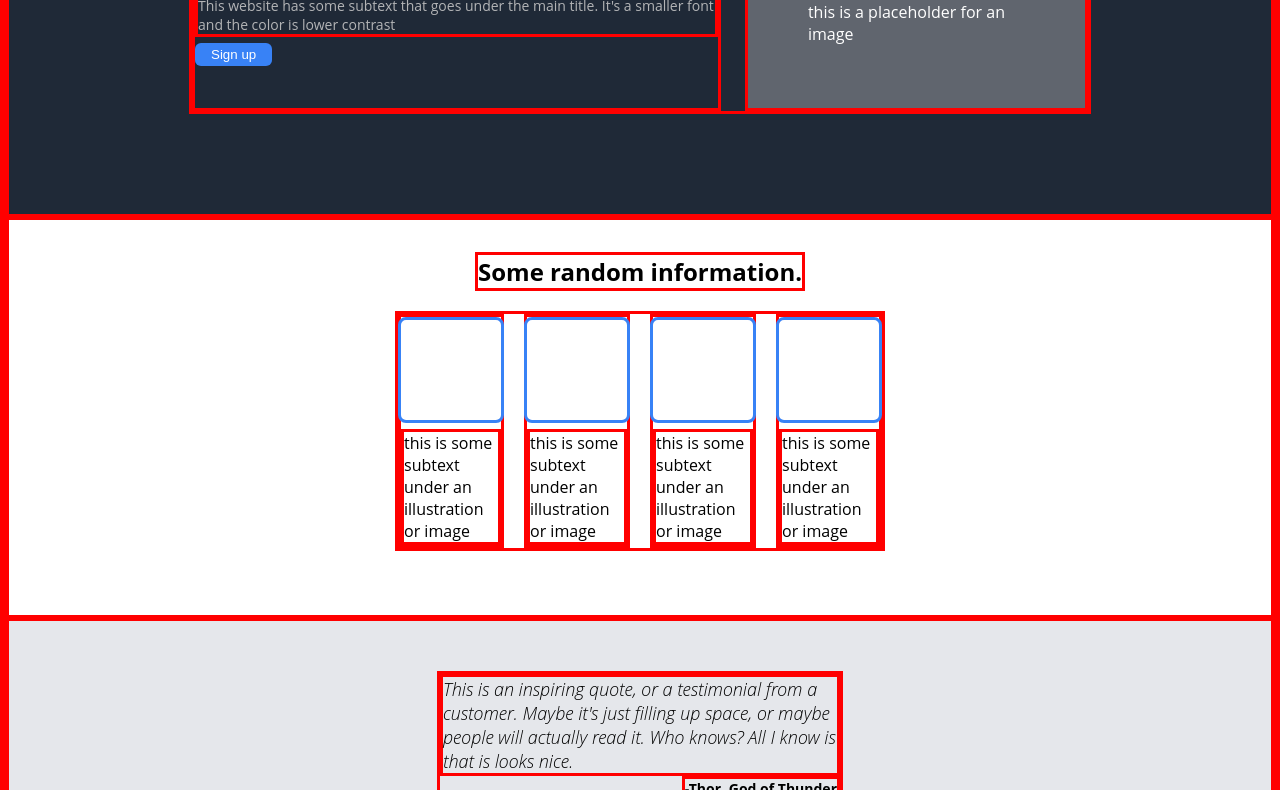
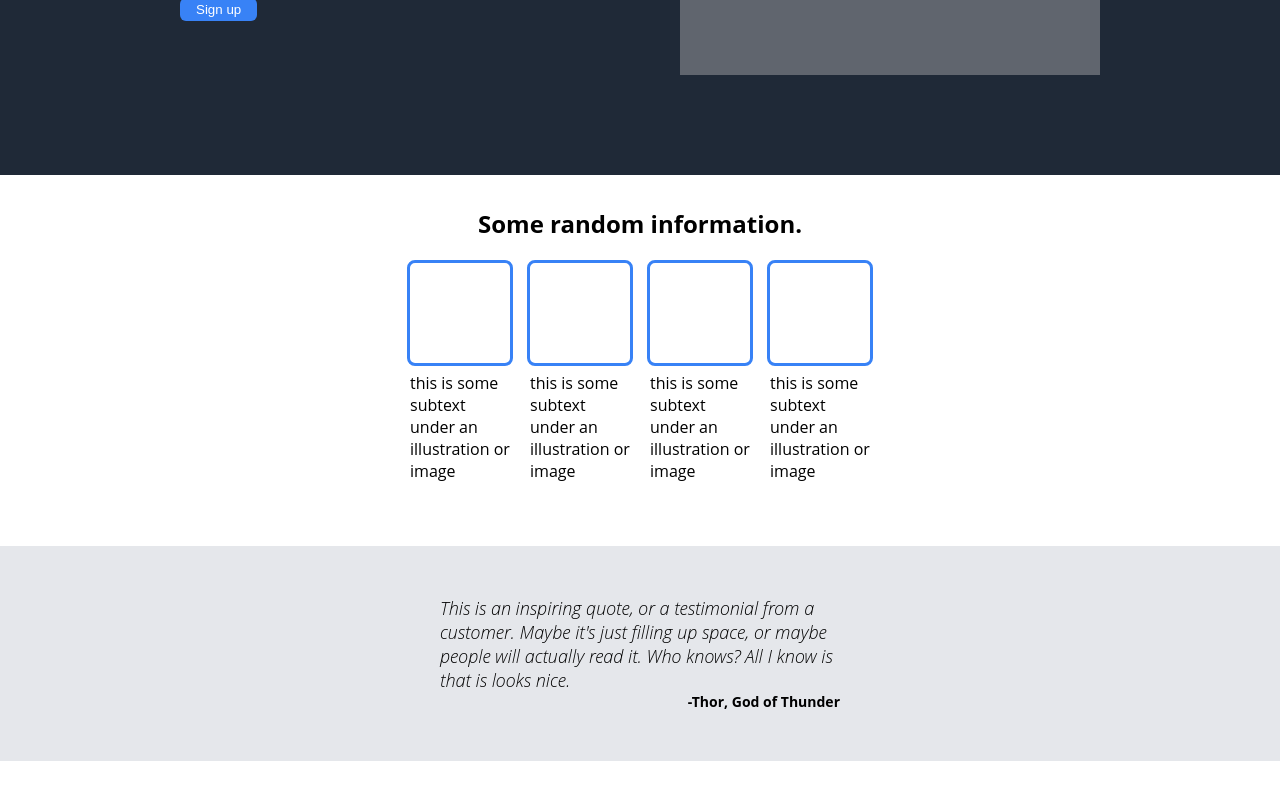
Before and after one commit to xdarkroth/landing-page, a plain HTML site: page index.html in a window 1280 px wide. Shown: the part 193-983 px from the top of the page. Drawn offline with Linux system fonts and the light colour scheme.

Commit message:
Fix some details Set text to not wrap/overflow when container is shrinked. Set min-width to certain elements. Change some css tags structure.

```diff
--- a/index.html
+++ b/index.html
@@ -21,10 +21,10 @@
         <div class="main">
             <div class="left-text">
                 <h1>This website is awesome</h1>
-                <div id="small-text">This website has some subtext that goes under the main title. It's a smaller font and the color is lower contrast</div>
+                <div class="text">This website has some subtext that goes under the main title. It's a smaller font and the color is lower contrast</div>
                 <button class="sign-up">Sign up</button>
             </div>
-            <div id="main-image">this is a placeholder for an image</div>
+            <div class="image">this is a placeholder for an image</div>
         </div>
     </header>
     <section class="info">
--- a/style.css
+++ b/style.css
@@ -1,6 +1,3 @@
-* {
-    border: 3px solid red;
-}
 body {
     font-family: 'Open Sans', 'Helvetica Neue';
     margin: 0;
@@ -33,7 +30,8 @@ header .container {
     display: flex;
     justify-content: space-between;
     margin-bottom: 60px;
-    gap: 16px;
+    gap: 400px;
+    white-space: nowrap;
 }
 
 .links {
@@ -45,20 +43,17 @@ header .container {
     gap: 24px;
 }
 
-#main-image {
-    height: 50px;
-    width: 300px;
-    background-color: #b3b4b66f;
-    padding: 60px;
-    margin-left: auto;
-
+.main .left-text {
     display: flex;
-    align-items: center;
-    justify-content: center;
+    flex-direction: column;
+    align-items: flex-start;
+    min-width: 400px;
+    max-width: 400px;
+    gap: 6px;
 }
 
 .link,
-#small-text {
+.left-text .text {
     font-size: 14px;
     color: #b3b4b6;
 }
@@ -71,11 +66,17 @@ h1 {
     color: #F9FAF8;
 }
 
-.left-text {
+.main .image {
+    height: 50px;
+    width: 300px;
+    background-color: #b3b4b66f;
+    padding: 60px;
+    margin-left: auto;
+    white-space: nowrap;
+
     display: flex;
-    flex-direction: column;
-    align-items: flex-start;
-    gap: 6px;
+    align-items: center;
+    justify-content: center;
 }
 
 /* SIGN-UP BUTTON */
@@ -97,6 +98,10 @@ h1 {
     align-content: center;
 }
 
+h2 {
+    white-space: nowrap;
+}
+
 .info ul {
     gap: 20px;
     display: flex;
@@ -109,7 +114,6 @@ h1 {
     display: flex;
     flex-direction: column;
     align-items: center;
-
 }
 
 li .img {
@@ -131,6 +135,7 @@ li .img {
 
 .quote .container {
     max-width: 400px;
+    min-width: 400px;
     display: flex;
     flex-direction: column;
 }
@@ -166,6 +171,7 @@ section.ad {
     padding: 32px 90px;
     flex: 1;
     max-width: 400px;
+    min-width: 400px;
 
     display: flex;
     justify-content: space-between;
```
